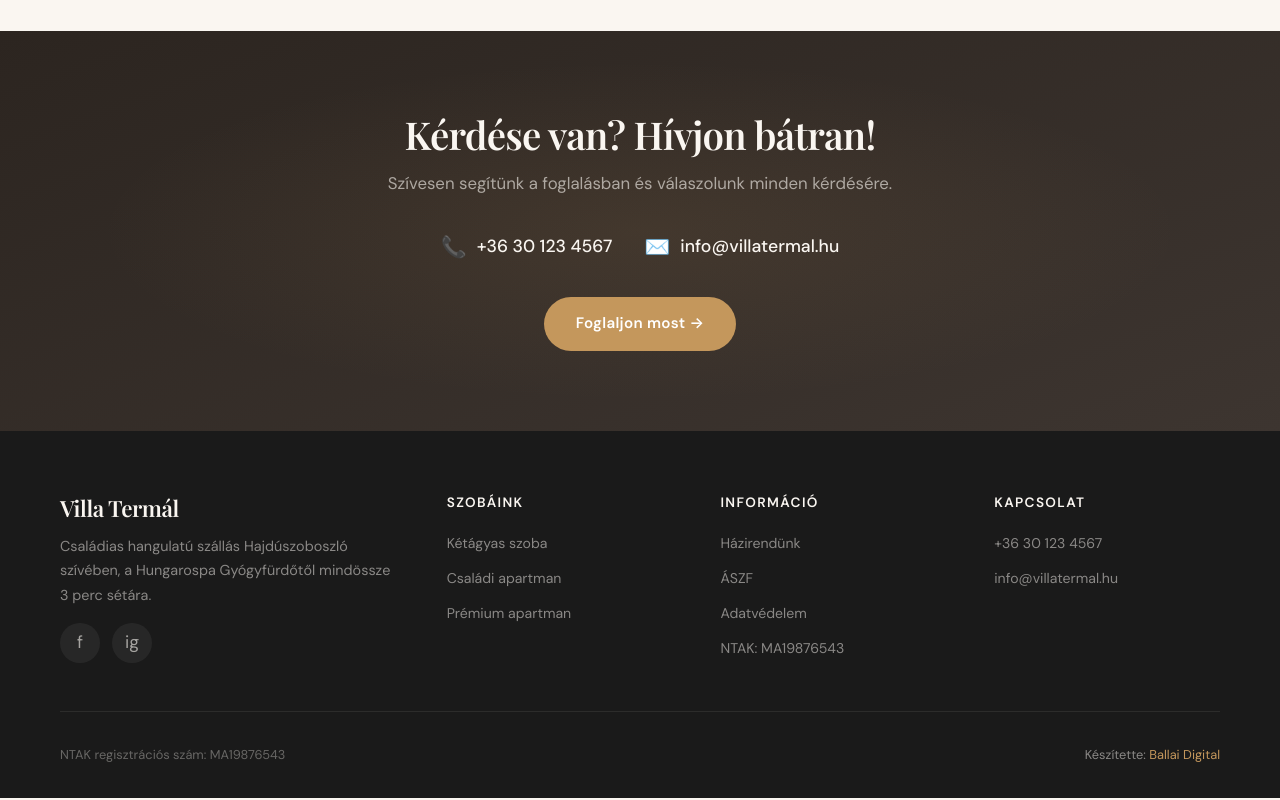
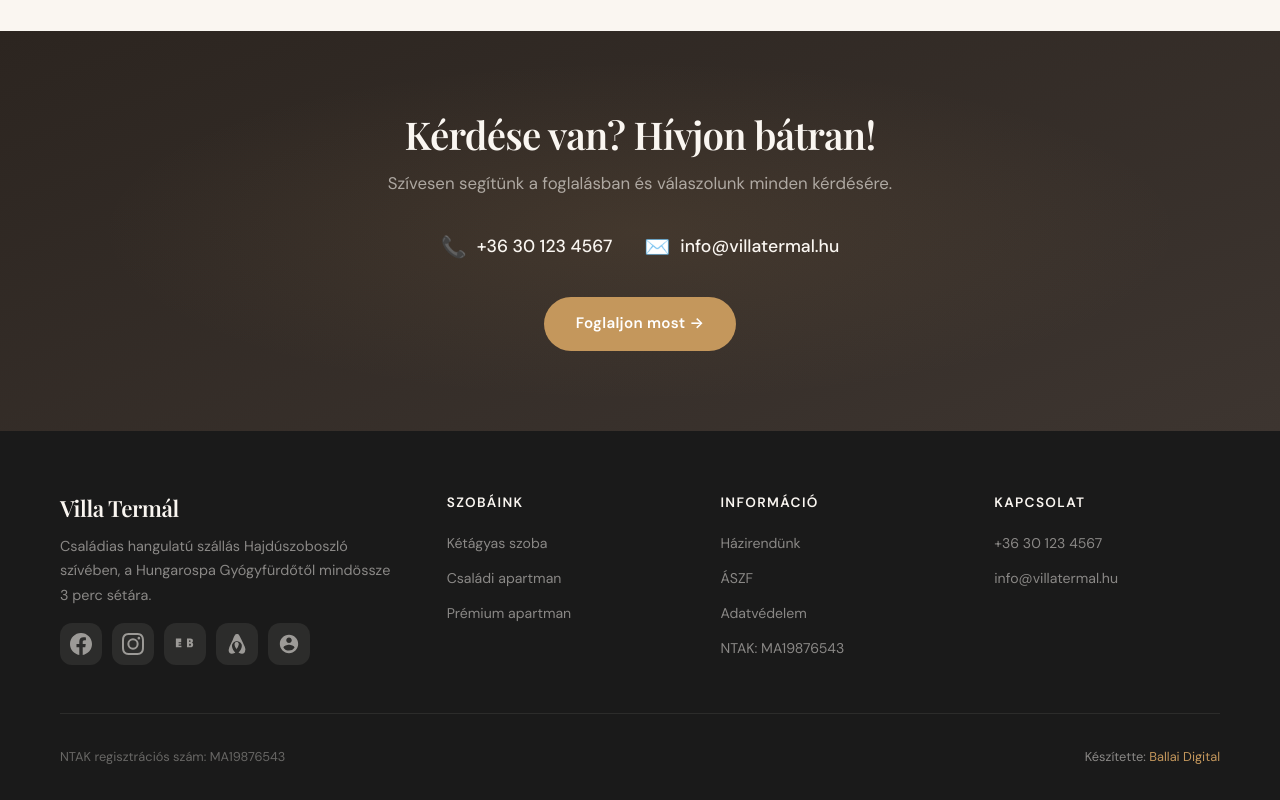
Before and after one commit to tballai/villa-termal, a website: page index.html in a window 1280 px wide. Shown: the part 6739-7539 px from the top of the page. Drawn offline with nearby package versions, Linux system fonts and the light colour scheme; a web font is replaced by a local one.

Commit message:
Footer: official SVG social icons with branded hover effects
- Facebook: blue (#1877F2) hover with official logo
- Instagram: native gradient hover with official logo
- Booking.com, Airbnb, Szallas.hu: branded colors on hover
- OTA links only appear if URLs are set in config.json
- Rounded square design with glow shadow on hover

```diff
--- a/config.json
+++ b/config.json
@@ -48,6 +48,9 @@
     "googleMapsEmbed": "https://www.google.com/maps/embed?pb=!1m18!1m12!1m3!1d2700.123!2d21.3923!3d47.4498!2m3!1f0!2f0!3f0!3m2!1i1024!2i768!4f13.1!3m3!1m2!1s0x0%3A0x0!2zNDfCsDI2JzU5LjMiTiAyMcKwMjMnMzIuMyJF!5e0!3m2!1shu!2shu!4v1234567890",
     "facebook": "https://facebook.com/villatermal",
     "instagram": "https://instagram.com/villatermal",
+    "bookingUrl": "https://www.booking.com/hotel/hu/villa-termal-hajduszoboszlo.html",
+    "airbnbUrl": "https://www.airbnb.com/rooms/123456789",
+    "szallashuUrl": "https://szallas.hu/villa-termal",
     "googleReviewUrl": "https://g.page/r/YOUR_GOOGLE_PLACE_ID/review",
     "ntak": "MA19876543"
   },
--- a/index.html
+++ b/index.html
@@ -1962,27 +1962,66 @@
 
         .footer-social {
             display: flex;
-            gap: 12px;
+            gap: 10px;
+            flex-wrap: wrap;
         }
 
         .footer-social a {
             display: flex;
             align-items: center;
             justify-content: center;
-            width: 40px;
-            height: 40px;
-            border-radius: 50%;
-            background: rgba(250, 246, 241, 0.06);
-            color: rgba(250, 246, 241, 0.6);
-            font-size: 1.1rem;
-            transition: background 0.3s var(--ease-out), color 0.3s var(--ease-out), transform 0.3s var(--ease-out);
+            width: 42px;
+            height: 42px;
+            border-radius: 12px;
+            background: rgba(250, 246, 241, 0.08);
+            transition: background 0.3s var(--ease-out), transform 0.3s var(--ease-out), box-shadow 0.3s var(--ease-out);
         }
 
         .footer-social a:hover {
-            background: var(--gold);
-            color: var(--white);
-            transform: translateY(-2px);
-        }
+            transform: translateY(-3px);
+        }
+
+        .footer-social a svg {
+            width: 22px;
+            height: 22px;
+            fill: rgba(250, 246, 241, 0.55);
+            transition: fill 0.3s var(--ease-out);
+        }
+
+        /* Facebook hover */
+        .footer-social a.social-facebook:hover {
+            background: #1877F2;
+            box-shadow: 0 4px 16px rgba(24, 119, 242, 0.35);
+        }
+        .footer-social a.social-facebook:hover svg { fill: #fff; }
+
+        /* Instagram hover */
+        .footer-social a.social-instagram:hover {
+            background: radial-gradient(circle at 30% 107%, #fdf497 0%, #fdf497 5%, #fd5949 45%, #d6249f 60%, #285AEB 90%);
+            box-shadow: 0 4px 16px rgba(214, 36, 159, 0.35);
+        }
+        .footer-social a.social-instagram:hover svg { fill: #fff; }
+
+        /* Booking.com hover */
+        .footer-social a.social-booking:hover {
+            background: #003580;
+            box-shadow: 0 4px 16px rgba(0, 53, 128, 0.35);
+        }
+        .footer-social a.social-booking:hover svg { fill: #fff; }
+
+        /* Airbnb hover */
+        .footer-social a.social-airbnb:hover {
+            background: #FF5A5F;
+            box-shadow: 0 4px 16px rgba(255, 90, 95, 0.35);
+        }
+        .footer-social a.social-airbnb:hover svg { fill: #fff; }
+
+        /* Szallas.hu hover */
+        .footer-social a.social-szallashu:hover {
+            background: #E8452C;
+            box-shadow: 0 4px 16px rgba(232, 69, 44, 0.35);
+        }
+        .footer-social a.social-szallashu:hover svg { fill: #fff; }
 
         .footer-col h4 {
             color: var(--cream);
@@ -3702,6 +3741,37 @@
         /* ========================================
            FOOTER
            ======================================== */
+        var SOCIAL_ICONS = {
+            facebook: '<svg viewBox="0 0 24 24"><path d="M24 12.073c0-6.627-5.373-12-12-12s-12 5.373-12 12c0 5.99 4.388 10.954 10.125 11.854v-8.385H7.078v-3.47h3.047V9.43c0-3.007 1.792-4.669 4.533-4.669 1.312 0 2.686.235 2.686.235v2.953H15.83c-1.491 0-1.956.925-1.956 1.874v2.25h3.328l-.532 3.47h-2.796v8.385C19.612 23.027 24 18.062 24 12.073z"/></svg>',
+            instagram: '<svg viewBox="0 0 24 24"><path d="M12 2.163c3.204 0 3.584.012 4.85.07 3.252.148 4.771 1.691 4.919 4.919.058 1.265.069 1.645.069 4.849 0 3.205-.012 3.584-.069 4.849-.149 3.225-1.664 4.771-4.919 4.919-1.266.058-1.644.07-4.85.07-3.204 0-3.584-.012-4.849-.07-3.26-.149-4.771-1.699-4.919-4.92-.058-1.265-.07-1.644-.07-4.849 0-3.204.013-3.583.07-4.849.149-3.227 1.664-4.771 4.919-4.919 1.266-.057 1.645-.069 4.849-.069zM12 0C8.741 0 8.333.014 7.053.072 2.695.272.273 2.69.073 7.052.014 8.333 0 8.741 0 12c0 3.259.014 3.668.072 4.948.2 4.358 2.618 6.78 6.98 6.98C8.333 23.986 8.741 24 12 24c3.259 0 3.668-.014 4.948-.072 4.354-.2 6.782-2.618 6.979-6.98.059-1.28.073-1.689.073-4.948 0-3.259-.014-3.667-.072-4.947-.196-4.354-2.617-6.78-6.979-6.98C15.668.014 15.259 0 12 0zm0 5.838a6.162 6.162 0 100 12.324 6.162 6.162 0 000-12.324zM12 16a4 4 0 110-8 4 4 0 010 8zm6.406-11.845a1.44 1.44 0 100 2.881 1.44 1.44 0 000-2.881z"/></svg>',
+            booking: '<svg viewBox="0 0 24 24"><path d="M2.04 6h5.844v4.072H5.04v1.2h2.724v1.2H5.04v1.44h3.084V15.6H2.04V6zm12.12 0h3.6c1.824 0 2.88.888 2.88 2.376 0 1.056-.576 1.788-1.488 2.064v.024c1.08.216 1.776 1.02 1.776 2.22 0 1.68-1.2 2.916-3.168 2.916h-3.6V6zm2.88 3.828c.72 0 1.14-.384 1.14-.996s-.42-.972-1.14-.972h-.48v1.968h.48zm.192 4.032c.78 0 1.236-.42 1.236-1.092s-.456-1.068-1.236-1.068h-.672v2.16h.672z"/></svg>',
+            airbnb: '<svg viewBox="0 0 24 24"><path d="M12.001 18.275c-1.353-1.697-2.148-3.296-2.494-4.612-.326-1.238-.262-2.2.168-2.874.348-.546.874-.82 1.49-.882l.015-.001c.155-.016.31-.024.464-.024.612 0 1.174.162 1.578.512.468.405.714.994.714 1.742 0 .752-.246 1.636-.714 2.622-.392.822-.916 1.678-1.54 2.538l-.354.47-.354-.476c-.077-.098-.15-.2-.224-.302l.251.287zm8.87 1.386c-.124.89-.476 1.63-1.054 2.162-.598.55-1.358.852-2.182.898-.972.054-2.026-.212-3.124-.796-.268-.144-.536-.3-.804-.47.07-.08.14-.16.208-.244 1.806-2.172 2.864-4.134 3.238-5.988.186-.922.174-1.784-.036-2.556a4.676 4.676 0 00-1.242-2.114c-.886-.868-2.1-1.37-3.408-1.442a5.876 5.876 0 00-.466-.018c-.712 0-1.39.1-2.022.298-.784.246-1.478.636-2.046 1.162a4.676 4.676 0 00-1.242 2.114c-.21.772-.222 1.634-.036 2.556.374 1.854 1.432 3.816 3.238 5.988.068.084.138.164.208.244-.268.17-.536.326-.804.47-1.098.584-2.152.85-3.124.796-.824-.046-1.584-.348-2.182-.898-.578-.532-.93-1.272-1.054-2.162-.138-.992.032-2.138.502-3.378l.03-.08c.494-1.302 1.752-4.112 3.456-7.62l.09-.186C8.34 4.578 9.294 2.736 9.784 2.112c.272-.348.57-.626.884-.826A2.39 2.39 0 0112.001 1c.47 0 .918.1 1.333.286.314.2.612.478.884.826.49.624 1.444 2.466 2.842 5.475l.09.186c1.704 3.508 2.962 6.318 3.456 7.62l.03.08c.47 1.24.64 2.386.502 3.378l-.267-.19z"/></svg>',
+            szallashu: '<svg viewBox="0 0 24 24"><path d="M12 2C6.48 2 2 6.48 2 12s4.48 10 10 10 10-4.48 10-10S17.52 2 12 2zm0 3c1.66 0 3 1.34 3 3s-1.34 3-3 3-3-1.34-3-3 1.34-3 3-3zm0 14.2a7.2 7.2 0 01-6-3.22c.03-1.99 4-3.08 6-3.08 1.99 0 5.97 1.09 6 3.08a7.2 7.2 0 01-6 3.22z"/></svg>'
+        };
+
+        function buildSocialLinks() {
+            var links = '';
+            var p = CONFIG.property;
+
+            if (p.facebook) {
+                links += '<a href="' + escAttr(p.facebook) + '" class="social-facebook" aria-label="Facebook" target="_blank" rel="noopener">' + SOCIAL_ICONS.facebook + '</a>';
+            }
+            if (p.instagram) {
+                links += '<a href="' + escAttr(p.instagram) + '" class="social-instagram" aria-label="Instagram" target="_blank" rel="noopener">' + SOCIAL_ICONS.instagram + '</a>';
+            }
+            if (p.bookingUrl) {
+                links += '<a href="' + escAttr(p.bookingUrl) + '" class="social-booking" aria-label="Booking.com" target="_blank" rel="noopener">' + SOCIAL_ICONS.booking + '</a>';
+            }
+            if (p.airbnbUrl) {
+                links += '<a href="' + escAttr(p.airbnbUrl) + '" class="social-airbnb" aria-label="Airbnb" target="_blank" rel="noopener">' + SOCIAL_ICONS.airbnb + '</a>';
+            }
+            if (p.szallashuUrl) {
+                links += '<a href="' + escAttr(p.szallashuUrl) + '" class="social-szallashu" aria-label="Szállás.hu" target="_blank" rel="noopener">' + SOCIAL_ICONS.szallashu + '</a>';
+            }
+
+            return links;
+        }
+
         function renderFooter() {
             var grid = document.getElementById('footer-grid');
 
@@ -3725,8 +3795,7 @@
                     '<h3>' + escHtml(CONFIG.property.name) + '</h3>' +
                     '<p>' + escHtml(ct(CONFIG.footer.description)) + '</p>' +
                     '<div class="footer-social">' +
-                        (CONFIG.property.facebook ? '<a href="' + escAttr(CONFIG.property.facebook) + '" aria-label="Facebook" target="_blank" rel="noopener">f</a>' : '') +
-                        (CONFIG.property.instagram ? '<a href="' + escAttr(CONFIG.property.instagram) + '" aria-label="Instagram" target="_blank" rel="noopener">ig</a>' : '') +
+                        buildSocialLinks() +
                     '</div>' +
                 '</div>' +
                 '<div class="footer-col"><h4>' + t('footerRooms') + '</h4><ul>' + roomLinks + '</ul></div>' +
```
